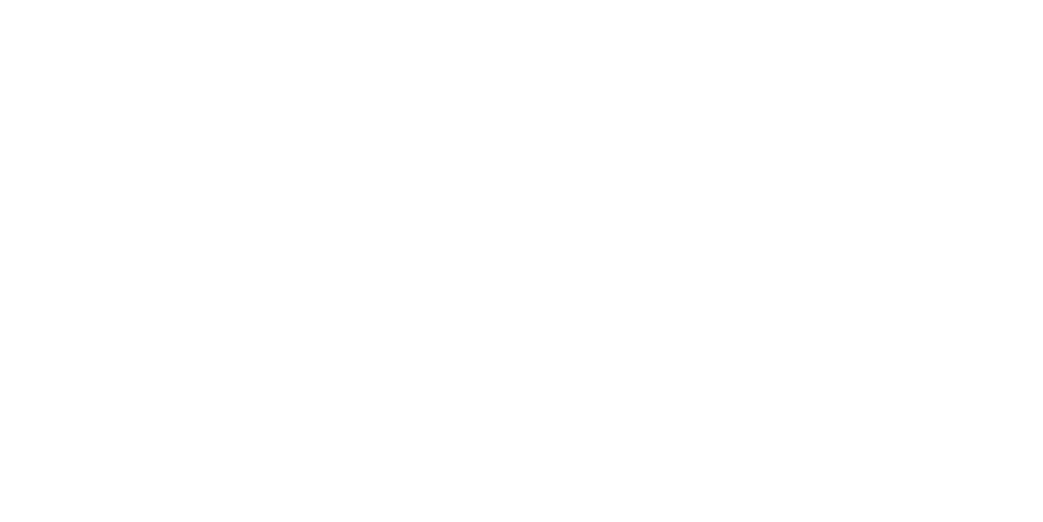
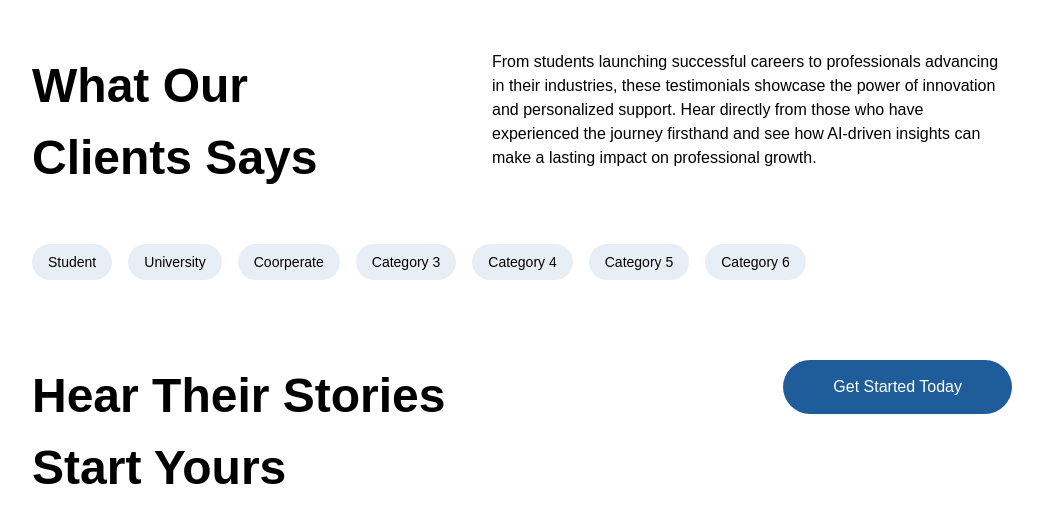
Before and after one commit to MounikaDarru/V_Buzz, a React (Vite) app: page /testimonials in a window 1280 px wide. Before the commit this address had no page. Shown: the top 522 px of the page, without its empty margins (118-1161 px from the left). Built offline with nearby package versions, Linux system fonts and the light colour scheme.

Commit message:
Testimonials Page

```diff
--- a/src/App.jsx
+++ b/src/App.jsx
@@ -5,6 +5,7 @@
 import Services from "./pages/services/Services";
 import Events from "./pages/events/Events";
 import EventInfo from "./pages/events/EventInfo";
+import Testimonials from "./pages/Testimonials";
 
 const App = () => {
   return (
@@ -15,6 +16,7 @@
       <Route path="/events" element={<Events />} />
       <Route path="/event-info" element={<EventInfo />} />
       <Route path="/institute-boarding" element={<InstituteBoarding />} />
+      <Route path="/testimonials" element={<Testimonials />} />
     </Routes>
   )
 }
--- /dev/null
+++ b/src/components/cards/Testimonial.jsx
@@ -0,0 +1,21 @@
+const Testimonial = ({ icon, name, username, testimonial}) =>
+{
+    return(
+        <div className="flex flex-col rounded-2xl bg-white shadow-custom-nav text-black text-center gap-[30px] text-sm max-w-[300px] h-[300px] p-[30px]">
+          <div className="flex items-center mb-4">
+            <img
+              src={icon}
+              alt={name}
+              className="w-[40px] h-[40px] rounded-full object-cover"
+            />
+            <div className="ml-3 text-left">
+              <h1 className="text-sm font-semibold">{name}</h1>
+              <h6 className="text-xs text-gray-600">@{username}</h6>
+            </div>
+          </div>
+          <p className="text-left text-sm line-clamp-6">{testimonial}</p>
+        </div>
+    )
+}
+
+export default Testimonial
--- /dev/null
+++ b/src/pages/Testimonials.jsx
@@ -0,0 +1,154 @@
+import Testimonial from "../components/cards/Testimonial"
+import { useState } from "react";
+
+
+import user1icon from "../assets/user1icon.png";
+
+const testimonials = [
+    {
+        name: "Mounika",
+        username: "mounika",
+        icon: user1icon,
+        category: "Student",
+        testimonial: "Describe the service and how customers or cilents can benefit from it. it’s an oppurtunity to add a short description with relevant details or cilents can benefit from it. it’s an oppurtunity to add a short description with relevant details ",
+      },
+    {
+        name: "Mounika",
+        username: "mounika",
+        icon: user1icon,
+        category: "University",
+        testimonial: "Describe the service and how customers or cilents can benefit from it. it’s an oppurtunity to add a short description with relevant details or cilents can benefit from it. it’s an oppurtunity to add a short description with relevant details ",
+    },
+    {
+        name: "Mounika",
+        username: "mounika",
+        icon: user1icon,
+        category: "Coorperate",
+        testimonial: "Describe the service and how customers or cilents can benefit from it. it’s an oppurtunity to add a short description with relevant details or cilents can benefit from it. it’s an oppurtunity to add a short description with relevant details ",
+    },
+    {
+        name: "Mounika",
+        username: "mounika",
+        icon: user1icon,
+        category: "University",
+        testimonial: "Describe the service and how customers or cilents can benefit from it. it’s an oppurtunity to add a short description with relevant details or cilents can benefit from it. it’s an oppurtunity to add a short description with relevant details ",
+    },
+    {
+        name: "Mounika",
+        username: "mounika",
+        icon: user1icon,
+        category: "University",
+        testimonial: "Describe the service and how customers or cilents can benefit from it. it’s an oppurtunity to add a short description with relevant details or cilents can benefit from it. it’s an oppurtunity to add a short description with relevant details ",
+    },
+    {
+        name: "Mounika",
+        username: "mounika",
+        icon: user1icon,
+        category: "Student",
+        testimonial: "Describe the service and how customers or cilents can benefit from it. it’s an oppurtunity to add a short description with relevant details or cilents can benefit from it. it’s an oppurtunity to add a short description with relevant details ",
+    },
+    {
+        name: "Mounika",
+        username: "mounika",
+        icon: user1icon,
+        category: "Student",
+        testimonial: "Describe the service and how customers or cilents can benefit from it. it’s an oppurtunity to add a short description with relevant details or cilents can benefit from it. it’s an oppurtunity to add a short description with relevant details ",
+    },
+    {
+        name: "Mounika",
+        username: "mounika",
+        icon: user1icon,
+        category: "Student",
+        testimonial: "Describe the service and how customers or cilents can benefit from it. it’s an oppurtunity to add a short description with relevant details or cilents can benefit from it. it’s an oppurtunity to add a short description with relevant details ",
+    },
+    {
+        name: "Mounika",
+        username: "mounika",
+        icon: user1icon,
+        category: "Category 3",
+        testimonial: "Describe the service and how customers or cilents can benefit from it. it’s an oppurtunity to add a short description with relevant details or cilents can benefit from it. it’s an oppurtunity to add a short description with relevant details ",
+    },{
+        name: "Mounika",
+        username: "mounika",
+        icon: user1icon,
+        category: "Category 3",
+        testimonial: "Describe the service and how customers or cilents can benefit from it. it’s an oppurtunity to add a short description with relevant details or cilents can benefit from it. it’s an oppurtunity to add a short description with relevant details ",
+    },
+    {
+        name: "Mounika",
+        username: "mounika",
+        icon: user1icon,
+        category: "Category 6",
+        testimonial: "Describe the service and how customers or cilents can benefit from it. it’s an oppurtunity to add a short description with relevant details or cilents can benefit from it. it’s an oppurtunity to add a short description with relevant details ",
+    },
+]
+
+const categories = [
+    "Student",
+    "University",
+    "Coorperate",
+    "Category 3",
+    "Category 4",
+    "Category 5",
+    "Category 6",
+];
+
+const Testimonials = () => {
+
+    const [filter, setFilter] = useState("University Partners");
+
+        const handleClick = (category) => {
+            setFilter(category);
+        }
+
+        const filteredTestimonials = testimonials.filter(item => item.category === filter);
+
+    return(
+        <main className="flex flex-col mx-[50px] md:mx-[150px] my-[50px] gap-[50px]">
+            <div className="flex flex-col gap-[15px] lg:flex-row lg:gap-[50px] xl:gap-[100px]">
+                <h1 className="w-full text-[36px] font-bold text-black lg:w-[450px] xl:text-[48px]">What Our Clients Says</h1>
+                <p className="w-full text-[16px] font-medium text-black lg:w-[500px] xl:w-[650px]"> From students launching successful careers to professionals advancing in their industries, these testimonials showcase the power of innovation and personalized support. Hear directly from those who have experienced the journey firsthand and see how AI-driven insights can make a lasting impact on professional growth.</p>
+            </div>
+            <div className="flex flex-col gap-[30px] items-center">
+                <div className="overflow-x-auto hide-scrollbar w-full">
+                        <div className="flex gap-4">
+                            {categories.map((category) => {
+                                const isActive = filter === category;
+
+                                return (
+                                    <button
+                                    key={category}
+                                    className={`px-4 py-2 rounded-full text-sm font-medium whitespace-nowrap transition-colors duration-200 ${
+                                        isActive
+                                        ? 'bg-primary text-white'
+                                        : 'bg-primary/10 text-black'
+                                    }`}
+                                    onClick={() => handleClick(category)}
+                                    >
+                                    {category}
+                                    </button>
+                                );
+                            })}
+                        </div>
+                    </div>
+                <div className="grid grid-cols-1 sm:grid-cols-2 lg:grid-cols-3 xl:grid-cols-4 gap-[15px] items-center justify-center">
+                    {filteredTestimonials.map((testimonial, index) => (
+                        <Testimonial
+                            key={index}
+                            icon={testimonial.icon}
+                            name={testimonial.name}
+                            username={testimonial.username}
+                            testimonial={testimonial.testimonial}
+                        />
+                    ))}
+                </div>
+            </div>
+            <div className="flex flex-col gap-[15px] sm:flex-row sm:justify-between">
+                <h1 className=" text-[36px] xl:text-[48px] font-bold text-black">Hear Their Stories<br/>Start Yours</h1>
+                <button className="bg-primary text-white font-medium text-[14px] lg:text-[16px] px-[24px] md:px-[15px] lg:px-[50px] py-[10px] lg:py-[15px] rounded-[50px] w-fit h-fit">Get Started Today</button>
+            </div>
+        </main>
+    )
+}
+
+export default Testimonials
```
